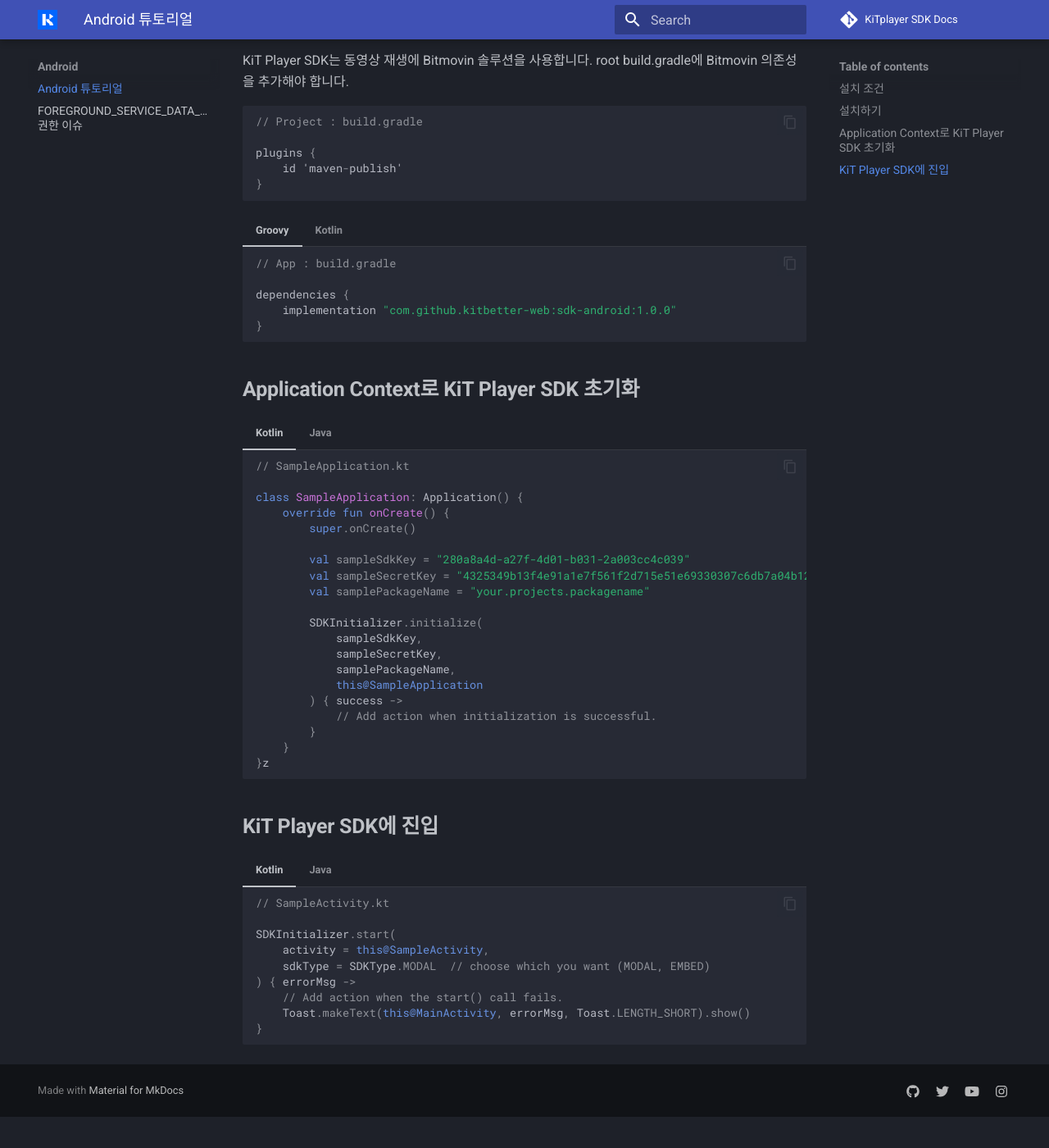
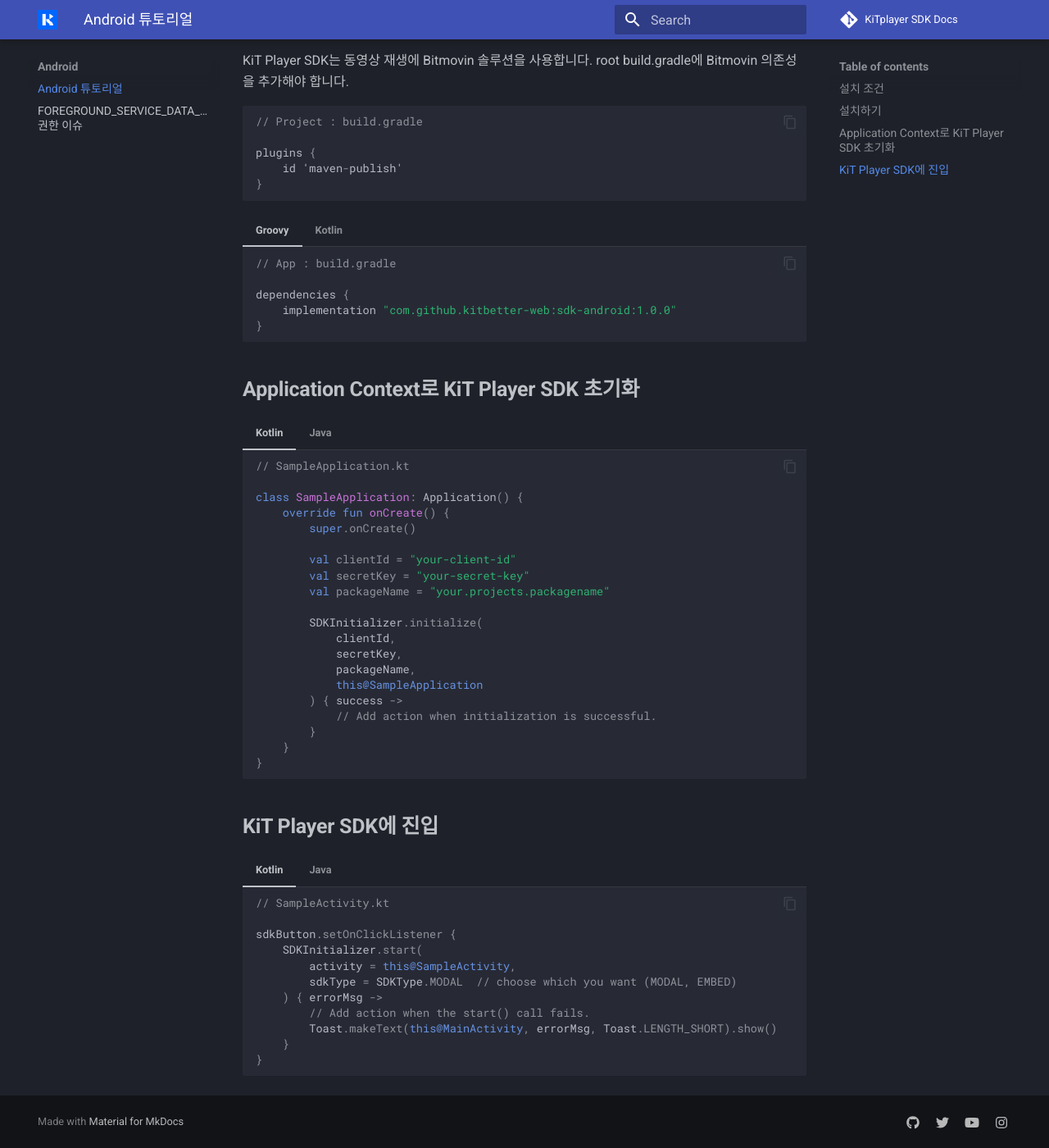
Before and after one commit to kitbetter-web/kit-player-sdk-docs, an MkDocs documentation site: the page built from docs/Android/tutorial.md, in a window 1280 px wide and 1400 px high, scrolled down 728 px. Shown: the whole window at 82% size. Built offline with MkDocs 1.6.1 and Material for MkDocs 9.7.7, drawn with Linux system fonts in a browser that asks for light colours; comment, search, counter and statistics services are not loaded; before the commit the page ends 2090 px from its top, so only the background shows below that.

Commit message:
튜토리얼 수정

````diff
--- a/docs/Android/tutorial.md
+++ b/docs/Android/tutorial.md
@@ -76,20 +76,20 @@
         override fun onCreate() {
             super.onCreate()
 
-            val sampleSdkKey = "280a8a4d-a27f-4d01-b031-2a003cc4c039"
-            val sampleSecretKey = "4325349b13f4e91a1e7f561f2d715e51e69330307c6db7a04b1207e9ef9z2357b"
-            val samplePackageName = "your.projects.packagename"
+            val clientId = "your-client-id"
+            val secretKey = "your-secret-key"
+            val packageName = "your.projects.packagename"
 
             SDKInitializer.initialize(
-                sampleSdkKey,
-                sampleSecretKey,
-                samplePackageName,
+                clientId,
+                secretKey,
+                packageName,
                 this@SampleApplication
             ) { success ->
                 // Add action when initialization is successful.
             }
         }
-    }z
+    }
     ```
 
 === "Java"
@@ -102,18 +102,18 @@
         public void onCreate() {
             super.onCreate();
 
-            String sdkKey = "280a8a4d-a27f-4d01-b031-2a003cc4c039";
-            String secretKey = "4325349b13f4e91a1e7f561f2d715e51e69330307c6db7a04b1207e9ef9z2357b";
+            String clientId = "your-client-id";
+            String secretKey = "your-secret-key";
             String packageName = "your.projects.packagename";
 
             SDKInitializer.INSTANCE.initialize(
-                    sdkKey, secretKey, packageName, this, new Function1<Boolean, Unit>() {
-                        @Override
-                        public Unit invoke(Boolean aBoolean) {
-                            // Add action when initialization is successful.
-                            return null;
-                        }
+                clientId, secretKey, packageName, this, new Function1<Boolean, Unit>() {
+                    @Override
+                    public Unit invoke(Boolean aBoolean) {
+                        // Add action when initialization is successful.
+                        return null;
                     }
+                }
             );
         }
     }
@@ -125,12 +125,14 @@
     ```kotlin
     // SampleActivity.kt
 
-    SDKInitializer.start(
-        activity = this@SampleActivity,
-        sdkType = SDKType.MODAL  // choose which you want (MODAL, EMBED)
-    ) { errorMsg ->
-        // Add action when the start() call fails.
-        Toast.makeText(this@MainActivity, errorMsg, Toast.LENGTH_SHORT).show()
+    sdkButton.setOnClickListener {
+        SDKInitializer.start(
+            activity = this@SampleActivity,
+            sdkType = SDKType.MODAL  // choose which you want (MODAL, EMBED)
+        ) { errorMsg ->
+            // Add action when the start() call fails.
+            Toast.makeText(this@MainActivity, errorMsg, Toast.LENGTH_SHORT).show()
+        }
     }
     ```
 
@@ -139,17 +141,17 @@
     ```java
     // SampleActivity.java
 
-    @Override
-    protected void onCreate(@Nullable Bundle savedInstanceState) {
-        super.onCreate(savedInstanceState);
-
-        SDKInitializer.INSTANCE.start(this, SDKType.EMBED, new Function1<String, Unit>() {
-            @Override
-            public Unit invoke(String errorMsg) {
-                // Add action when the start() call fails.
-                Toast.makeText(SampleActivity.this, errorMsg, Toast.LENGTH_SHORT).show();
-                return null;
-            }
-        });
-    }
+    sdkButton.setOnClickListener(new View.OnClickListener() {
+        @Override
+        public void onClick(View v) {
+            SDKInitializer.INSTANCE.start(this, SDKType.EMBED, new Function1<String, Unit>() {
+                @Override
+                public Unit invoke(String errorMsg) {
+                    // Add action when the start() call fails.
+                    Toast.makeText(SampleActivity.this, errorMsg, Toast.LENGTH_SHORT).show();
+                    return null;
+                }
+            });
+        }
+    })
     ```
````
